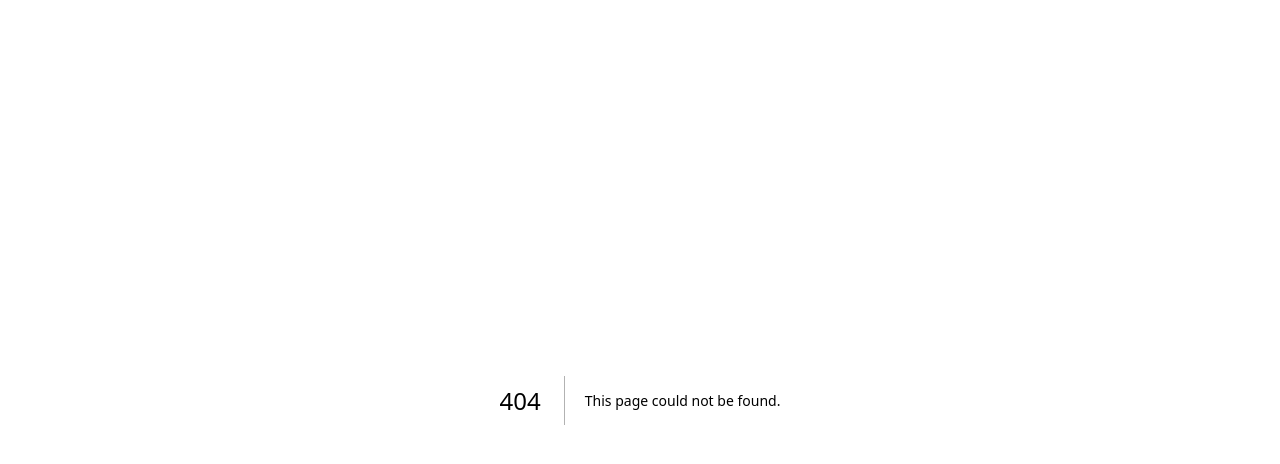
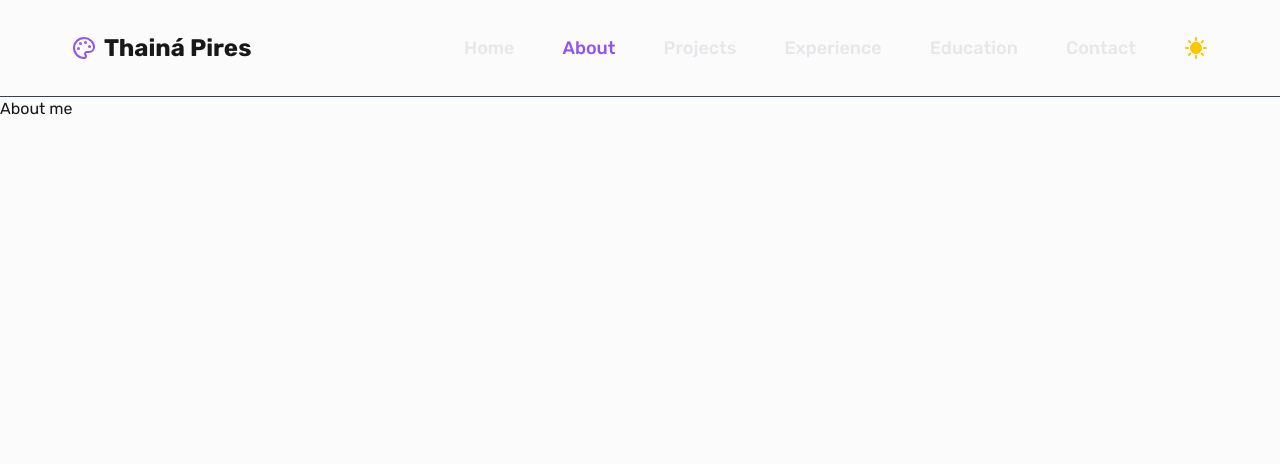
Before and after one commit to thainapires/portfolio-thainapires, a Next.js app: page /about-me in a window 1280 px wide. Before the commit this address had no page. Shown: the top 464 px of the page. Built offline with nearby package versions, Linux system fonts and the light colour scheme.

Commit message:
chore: add base code for the pages and move header to the layout

```diff
--- /dev/null
+++ b/src/app/about-me/page.tsx
@@ -0,0 +1,7 @@
+export default function AboutMe() {
+  return (
+    <div className="main">
+        <h1>About me</h1>
+    </div>
+  );
+}
--- a/src/app/components/layout/header.tsx
+++ b/src/app/components/layout/header.tsx
@@ -2,15 +2,15 @@
 
 import { Palette } from "lucide-react";
 import Link from "next/link";
-import { useState } from "react";
+import { usePathname } from "next/navigation";
 import { ThemeToggle } from "./theme-toggle";
 
 export function Header() {
-    const [ isConnected, setIsConnected ] = useState(false);
+    const pathname = usePathname();
 
     const navItems = [
         { name: "Home", path: "/" },
-        { name: "About", path: "/about" },
+        { name: "About", path: "/about-me" },
         { name: "Projects", path: "/projects" },
         { name: "Experience", path: "/experience" },
         { name: "Education", path: "/education"},
@@ -30,11 +30,8 @@ export function Header() {
                             <Link
                                 key={item.path}
                                 href={item.path}
-                                className={`text-sm lg:text-md xl:text-lg font-base lg:font-medium transition-colors text-gray-200 hover:text-primary ${
-                                    location.pathname === item.path
-                                        ? "text-primary"
-                                        : "text-foreground"
-                                }`}
+                                className={`text-sm lg:text-md xl:text-lg font-base lg:font-medium transition-colors
+                                    ${pathname === item.path ? 'text-primary font-bold' : 'text-gray-200 hover:text-primary'}`}
                             >
                                 {item.name}
                             </Link>
--- /dev/null
+++ b/src/app/contact/page.tsx
@@ -0,0 +1,7 @@
+export default function Contact() {
+    return (
+      <div className="main">
+          <h1>Contact</h1>
+      </div>
+    );
+}
--- /dev/null
+++ b/src/app/education/page.tsx
@@ -0,0 +1,7 @@
+export default function Education() {
+    return (
+      <div className="main">
+          <h1>Education</h1>
+      </div>
+    );
+}
--- /dev/null
+++ b/src/app/experience/page.tsx
@@ -0,0 +1,7 @@
+export default function Experience() {
+    return (
+        <div className="main">
+            <h1>Experience</h1>
+        </div>
+    );
+}
--- a/src/app/layout.tsx
+++ b/src/app/layout.tsx
@@ -1,6 +1,7 @@
 import type { Metadata } from "next";
 import { ThemeProvider } from "next-themes";
 import { Inter, Poppins, Rubik } from "next/font/google";
+import { Header } from "./components/layout/header";
 import "./globals.css";
 
 const inter = Inter({
@@ -31,6 +32,7 @@ export default function RootLayout({children}: Readonly<{children: React.ReactNo
     <html lang="en" suppressHydrationWarning>
       <body className={`${inter.variable} ${rubik.variable} ${poppins.variable} antialiased`} suppressHydrationWarning>
         <ThemeProvider attribute="class" defaultTheme="system" enableSystem={true}>
+          <Header />
           {children}
         </ThemeProvider>
       </body>
--- a/src/app/page.tsx
+++ b/src/app/page.tsx
@@ -2,15 +2,13 @@ import { ArrowRight } from "lucide-react";
 import Image from "next/image";
 import { FaGithub, FaLinkedin } from "react-icons/fa";
 import { IoMdMail } from "react-icons/io";
-import { AboutMeCards } from "./components/layout/about-me-cards";
-import { Header } from "./components/layout/header";
-import { ProjectsCards } from "./components/layout/projects-cards";
+import { AboutMeCards } from "./components/cards/about-me-cards";
+import { ProjectsCards } from "./components/cards/projects-cards";
 import { techStack } from "./database/tech-stack-data";
 
 export default function Home() {
   return (
     <div className="main">
-          <Header/>
           <section id="hero-section" className="flex flex-col md:flex-row items-center justify-center xl:gap-12 py-12 md:py-44">
             <div className="md:pl-12 lg:pl-0 flex flex-col items-center md:items-start max-w-sm xl:max-w-fit pb-6 md:pb-0">
               <h3 className="text-xl lg:text-2xl text-[#A7A7A7]">Hello World! 👋</h3>
--- /dev/null
+++ b/src/app/projects/page.tsx
@@ -0,0 +1,7 @@
+export default function Projects() {
+    return (
+      <div className="main">
+          <h1>Projects</h1>
+      </div>
+    );
+}
```
Also changed, not shown: src/app/components/cards/about-me-card.tsx (renamed from src/app/components/layout/about-me-card.tsx), src/app/components/cards/about-me-cards.tsx (renamed from src/app/components/layout/about-me-cards.tsx), src/app/components/cards/project-card.tsx (renamed from src/app/components/layout/project-card.tsx), src/app/components/cards/projects-cards.tsx (renamed from src/app/components/layout/projects-cards.tsx).
